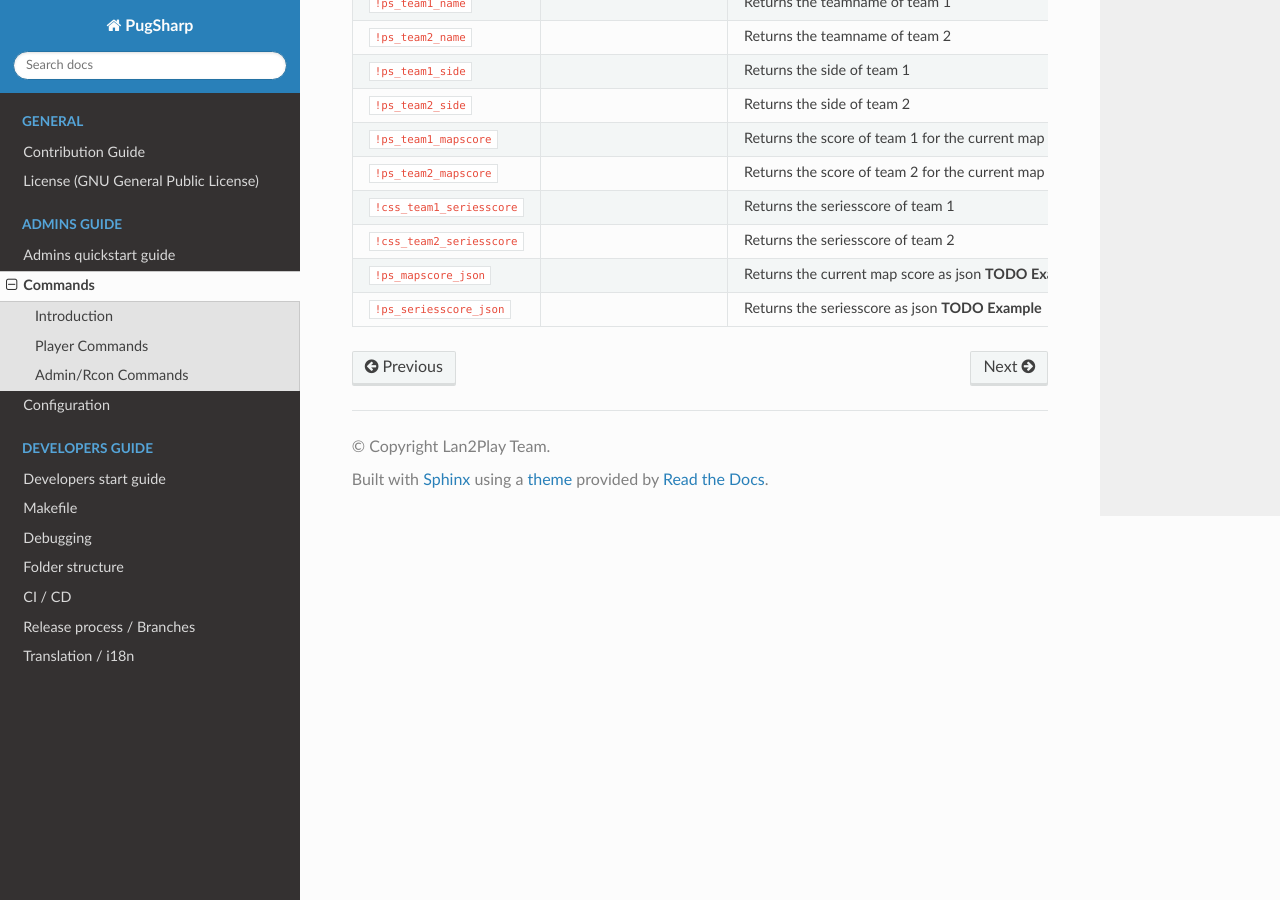
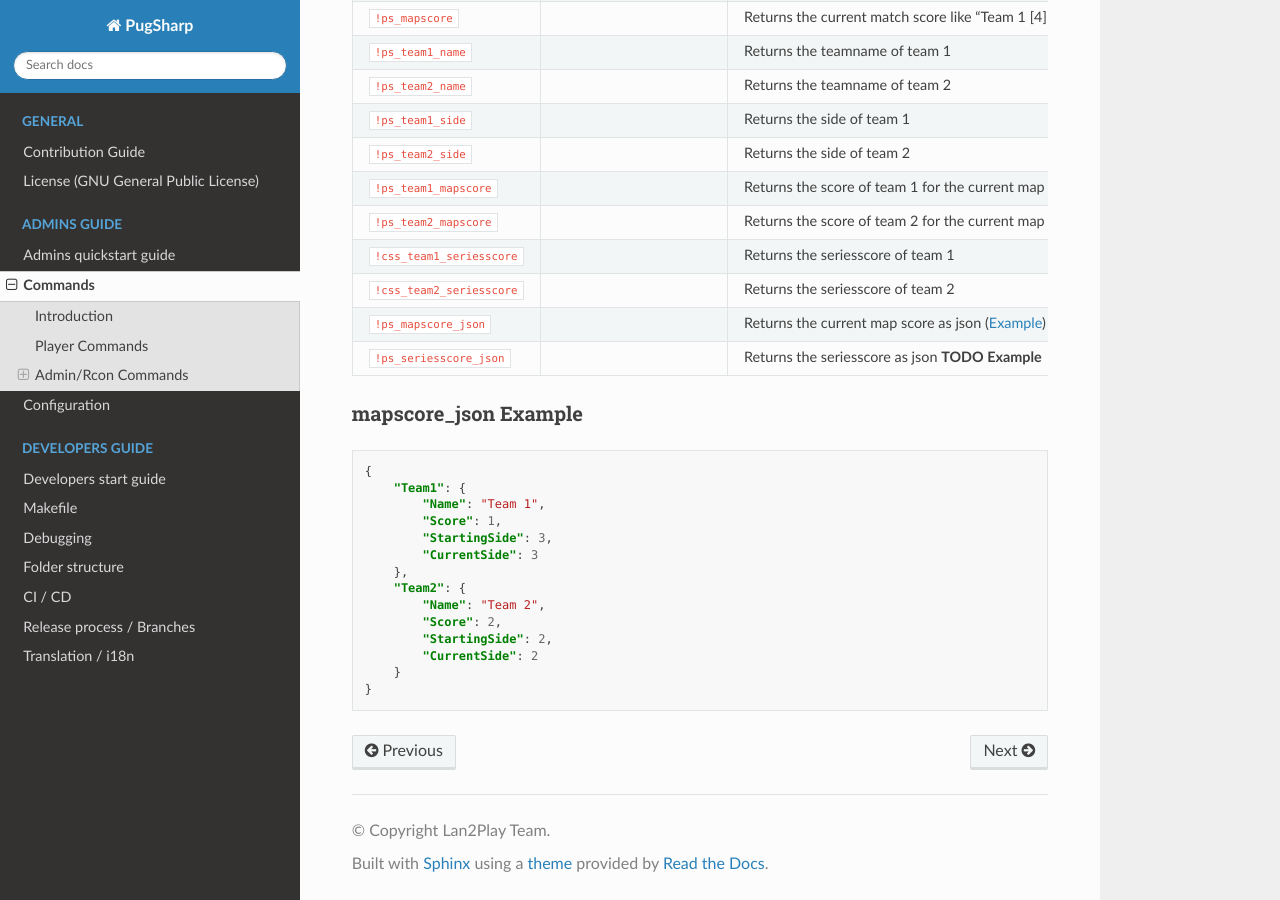
Before and after one commit to Lan2Play/PugSharp, a Sphinx documentation site: the page built from Docs/source/admin/commands.rst, in a window 1280 px wide and 900 px high, scrolled down 1601 px. Built offline with Sphinx 7.4.7 and the Read the Docs theme 2.0.0, drawn with Linux system fonts in a browser that asks for light colours; some of the changed text lies outside the part shown.

Commit message:
Fix team score

```diff
--- a/Docs/source/admin/commands.rst
+++ b/Docs/source/admin/commands.rst
@@ -90,7 +92,26 @@
 +----------------------------------------+-------------------------------+---------------------------------------------------------------------------------------------------------------------------------------------------+
 | ``!css_team2_seriesscore``             |                               | Returns the seriesscore of team 2                                                                                                                 |
 +----------------------------------------+-------------------------------+---------------------------------------------------------------------------------------------------------------------------------------------------+
-| ``!ps_mapscore_json``                  |                               | Returns the current map score as json  **TODO Example**                                                                                           |
+| ``!ps_mapscore_json``                  |                               | Returns the current map score as json (:ref:`Example<admin/commands:mapscore_json Example>`)                                                      |
 +----------------------------------------+-------------------------------+---------------------------------------------------------------------------------------------------------------------------------------------------+
 | ``!ps_seriesscore_json``               |                               | Returns the seriesscore as json **TODO Example**                                                                                                  |
 +----------------------------------------+-------------------------------+---------------------------------------------------------------------------------------------------------------------------------------------------+
+
+mapscore_json Example
+'''''''''''''''''''''
+.. code-block:: json
+
+    {
+        "Team1": {
+            "Name": "Team 1",
+            "Score": 1,
+            "StartingSide": 3,
+            "CurrentSide": 3
+        },
+        "Team2": {
+            "Name": "Team 2",
+            "Score": 2,
+            "StartingSide": 2,
+            "CurrentSide": 2
+        }
+    }
--- a/Docs/source/develop/makefile.rst
+++ b/Docs/source/develop/makefile.rst
@@ -277,7 +277,7 @@
 No Parameters
 
 copy-pugsharp-sample-configs
-........................
+............................
 copies pugsharp sample configs in to the local cs2 server
 
 **Parameters:**
@@ -285,7 +285,7 @@
 No Parameters
 
 git-pull
-........................
+............................
 pulls the repository
 
 **Parameters:**
```
Also changed, not shown: other parts of Docs/source/admin/commands.rst (+3 -1 lines), 1 other file.
